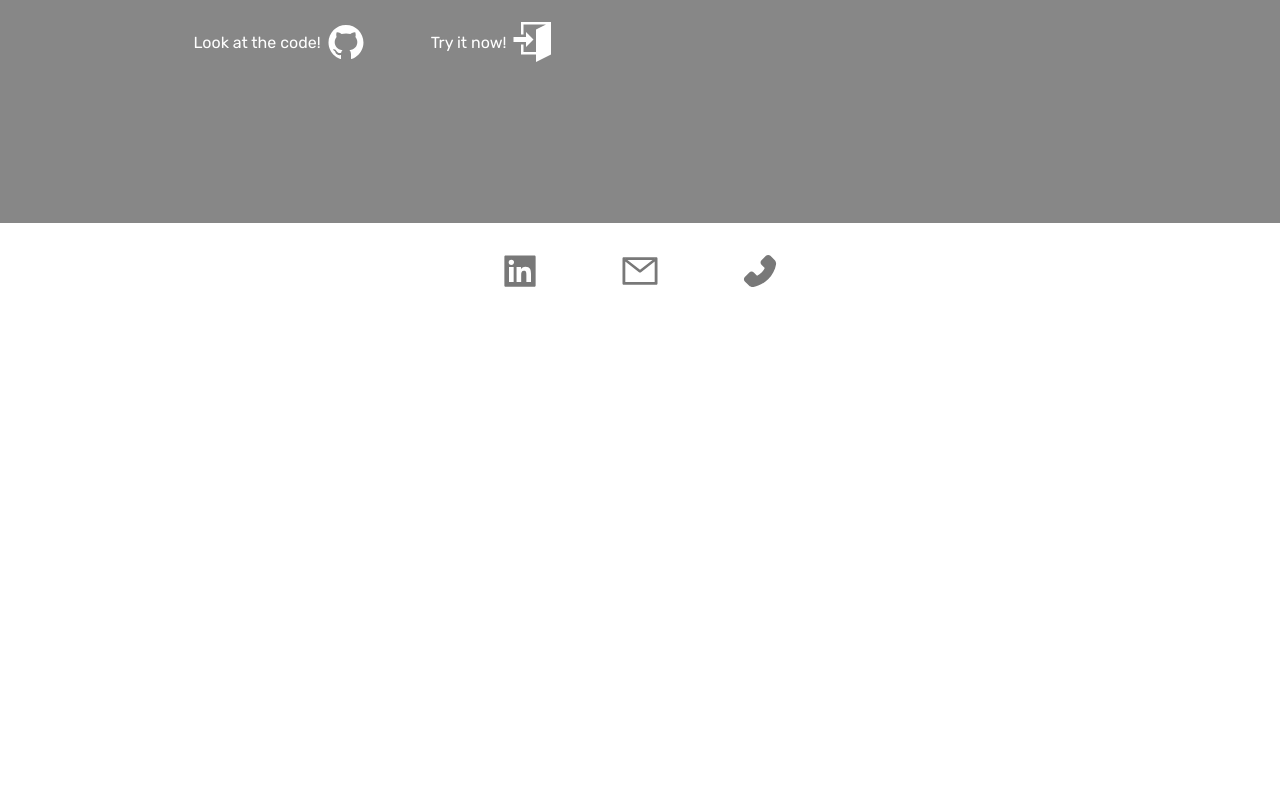
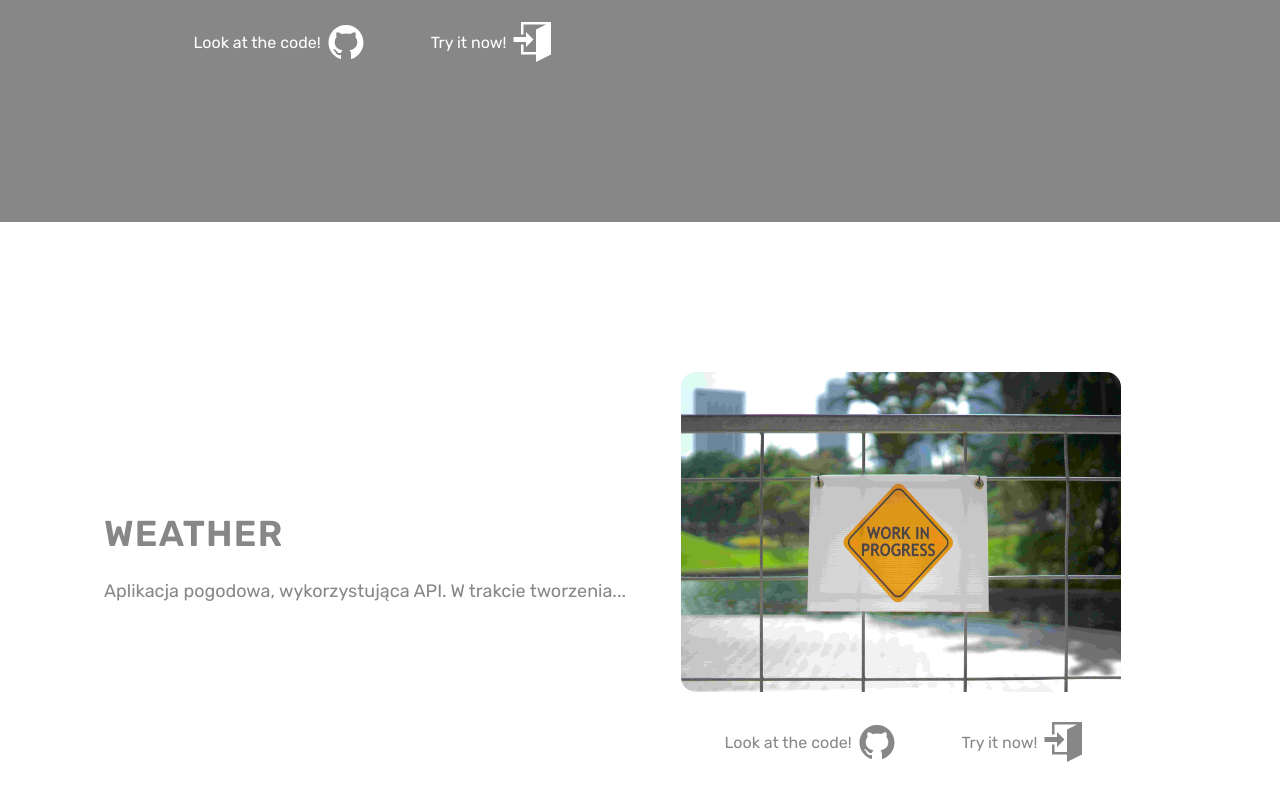
Before and after one commit to molekJ/profil-page, a React (Create React App) app: page /my-projects in a window 1280 px wide. Shown: the part 1978-2778 px from the top of the page. Before the commit the page ends 2280 px from the top, so only its background shows below. Built offline with nearby package versions, Linux system fonts and the light colour scheme.

Commit message:
data files deleted. One file with array data added

```diff
--- a/src/components/ProjectSection/ProjectSection.tsx
+++ b/src/components/ProjectSection/ProjectSection.tsx
@@ -16,8 +16,8 @@ interface Props {
   img: string;
   alt: string;
   leftStart: boolean;
-  githubLink: string;
-  deployment: string;
+  githubLink?: string;
+  deployment?: string;
   icons: string[];
 }
 
--- a/src/data/BakeryData.tsx
+++ /dev/null
@@ -1,20 +0,0 @@
-import bakery from "../images/bakery.jpg";
-
-import css from "../icons/css.svg";
-import html from "../icons/html.svg";
-import js from "../icons/js.svg";
-import react from "../icons/react.svg";
-import ts from "../icons/ts.svg";
-
-export const BakeryData = {
-  title: "bakery",
-  description:
-    "Jest to prosta gierka, w której robimy i sprzedajemy ciastka. Było to jedno z zadań domowych bootcampu, do wykonania w Vanilla JS. Z uwagi na mnogość zagwozdek postanowiłem wrócić do tego i napisać ją jeszcze raz w React oraz TypeScript (jest to mój pierwszy projekt z wykorzystaniem TS). Tak, wiem- wygląd nie powala, ale nie o wygląd tu chodzi. Spróbuj! Tylko nie graj do późna...",
-  lightBg: true,
-  img: bakery,
-  alt: "bakery game",
-  leftStart: false,
-  githubLink: "https://github.com/molekJ/bakery/tree/master/my-app",
-  deployment: "https://molekj.github.io/bakery/",
-  icons: [html, css, js, react, ts],
-};
--- a/src/data/DietData.tsx
+++ /dev/null
@@ -1,19 +0,0 @@
-import diet from "../images/diet.jpg";
-
-import css from "../icons/css.svg";
-import html from "../icons/html.svg";
-import js from "../icons/js.svg";
-import react from "../icons/react.svg";
-
-export const DietData = {
-  title: "diet",
-  description:
-    'Odtworzenie projektu dostarczonego w pliku .psd. Interakjce: prosty slider, animacje na ":hover", zaznaczanie/odznaczanie ikon. Fajny projekt do utrwalenia CSS, zwłaszcza CSS Grid i Flexbox',
-  lightBg: false,
-  img: diet,
-  alt: "diet application dashboard",
-  leftStart: true,
-  githubLink: "https://github.com/molekJ/recruitment-task-get-r",
-  deployment: "https://molekj-diet-app.netlify.app/",
-  icons: [html, css, js, react],
-};
--- /dev/null
+++ b/src/data/ProjectsData.tsx
@@ -0,0 +1,63 @@
+import bakery from "../images/bakery.jpg";
+import sunsiad from "../images/sunsiad.jpg";
+import diet from "../images/diet.jpg";
+import inprogress from "../images/inprogress.jpg";
+
+import css from "../icons/css.svg";
+import html from "../icons/html.svg";
+import js from "../icons/js.svg";
+import react from "../icons/react.svg";
+import ts from "../icons/ts.svg";
+import firebase from "../icons/firebase.svg";
+import jira from "../icons/jira.svg";
+
+export const ProjectsData = [
+  {
+    title: "sunsiadek",
+    description:
+      'Jest to projekt grupowy, kończący bootcamp. Aplikacja przeznaczona dla społeczności lokalnych, takich jak wieś, mała miejscowość czy też osiedle w większym mieście. Użytkownik może dodawać ogłosznia w zależności od kategorii jaką to ogłosznie reprezentuje. Główny cel aplikacji to polepszenie relacji sąsiedzkich, lepsze poznanie się, niesienie pomocy oraz dbanie o wspólne dobro małych społeczności. Przykład: w kategorii "pomoc" możemy zaoferować zrobienie zakupów bądź wyprowadzenie psa.',
+    lightBg: false,
+    img: sunsiad,
+    alt: "susniad application dashboard",
+    leftStart: true,
+    githubLink: "https://github.com/infoshareacademy/jfddr3-sunsiadek-app",
+    deployment: "https://infoshareacademy.github.io/jfddr3-sunsiadek-app",
+    icons: [html, css, js, react, firebase, jira],
+  },
+  {
+    title: "bakery",
+    description:
+      "Jest to prosta gierka, w której robimy i sprzedajemy ciastka. Było to jedno z zadań domowych bootcampu, do wykonania w Vanilla JS. Z uwagi na mnogość zagwozdek postanowiłem wrócić do tego i napisać ją jeszcze raz w React oraz TypeScript (jest to mój pierwszy projekt z wykorzystaniem TS). Tak, wiem- wygląd nie powala, ale nie o wygląd tu chodzi. Spróbuj! Tylko nie graj do późna...",
+    lightBg: true,
+    img: bakery,
+    alt: "bakery game",
+    leftStart: false,
+    githubLink: "https://github.com/molekJ/bakery/tree/master/my-app",
+    deployment: "https://molekj.github.io/bakery/",
+    icons: [html, css, js, react, ts],
+  },
+  {
+    title: "diet",
+    description:
+      'Odtworzenie projektu dostarczonego w pliku .psd. Interakjce: prosty slider, animacje na ":hover", zaznaczanie/odznaczanie ikon. Fajny projekt do utrwalenia CSS, zwłaszcza CSS Grid i Flexbox',
+    lightBg: false,
+    img: diet,
+    alt: "diet application dashboard",
+    leftStart: true,
+    githubLink: "https://github.com/molekJ/recruitment-task-get-r",
+    deployment: "https://molekj-diet-app.netlify.app/",
+    icons: [html, css, js, react],
+  },
+  {
+    title: "weather",
+    description:
+      "Aplikacja pogodowa, wykorzystująca API. W trakcie tworzenia...",
+    lightBg: true,
+    img: inprogress,
+    alt: "in progress",
+    leftStart: false,
+    // githubLink: "https://github.com/molekJ/Weather",
+    // deployment: "https://molekj-diet-app.netlify.app/",
+    icons: [],
+  },
+];
--- a/src/data/SunsiadekData.tsx
+++ /dev/null
@@ -1,21 +0,0 @@
-import sunsiad from "../images/sunsiad.jpg";
-
-import css from "../icons/css.svg";
-import html from "../icons/html.svg";
-import js from "../icons/js.svg";
-import react from "../icons/react.svg";
-import firebase from "../icons/firebase.svg";
-import jira from "../icons/jira.svg";
-
-export const SunsiadekData = {
-  title: "sunsiadek",
-  description:
-    'Jest to projekt grupowy, kończący bootcamp. Aplikacja przeznaczona dla społeczności lokalnych, takich jak wieś, mała miejscowość czy też osiedle w większym mieście. Użytkownik może dodawać ogłosznia w zależności od kategorii jaką to ogłosznie reprezentuje. Główny cel aplikacji to polepszenie relacji sąsiedzkich, lepsze poznanie się, niesienie pomocy oraz dbanie o wspólne dobro małych społeczności. Przykład: w kategorii "pomoc" możemy zaoferować zrobienie zakupów bądź wyprowadzenie psa.',
-  lightBg: false,
-  img: sunsiad,
-  alt: "susniad application dashboard",
-  leftStart: true,
-  githubLink: "https://github.com/infoshareacademy/jfddr3-sunsiadek-app",
-  deployment: "https://infoshareacademy.github.io/jfddr3-sunsiadek-app",
-  icons: [html, css, js, react, firebase, jira],
-};
--- a/src/pages/MyProjects/MyProjects.tsx
+++ b/src/pages/MyProjects/MyProjects.tsx
@@ -1,14 +1,12 @@
 import { ProjectSection } from "../../components/ProjectSection/ProjectSection";
-import { DietData } from "../../data/DietData";
-import { SunsiadekData } from "../../data/SunsiadekData";
-import { BakeryData } from "../../data/BakeryData";
+import { ProjectsData } from "../../data/ProjectsData";
 
 export const MyProjects = () => {
   return (
     <>
-      <ProjectSection {...SunsiadekData}></ProjectSection>
-      <ProjectSection {...BakeryData}></ProjectSection>
-      <ProjectSection {...DietData}></ProjectSection>
+      {ProjectsData.map((project) => {
+        return <ProjectSection {...project} />;
+      })}
     </>
   );
 };
```
Also changed, not shown: src/images/inprogress.jpg (added).
